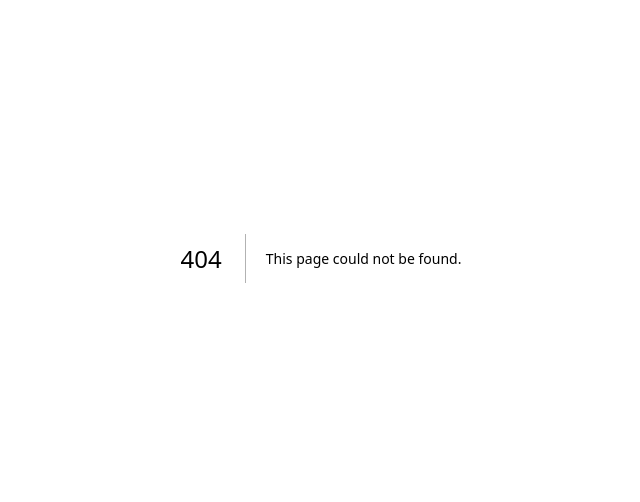
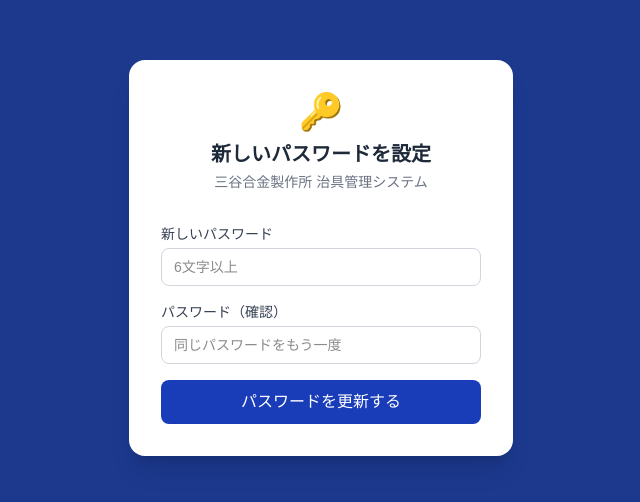
Before and after one commit to mitani38/jig-management, a Next.js app: page /auth/reset-password in a window 1280 px wide. Before the commit this address had no page. Shown: the part 142-644 px from the top of the page, without its empty margins (319-959 px from the left). Built offline with nearby package versions, Linux system fonts and the light colour scheme; no server answers.

Commit message:
Add password reset flow: /auth/confirm and /auth/reset-password

```diff
--- /dev/null
+++ b/src/app/auth/confirm/route.ts
@@ -0,0 +1,38 @@
+import { createServerClient } from '@supabase/ssr'
+import { cookies } from 'next/headers'
+import { NextRequest, NextResponse } from 'next/server'
+import type { EmailOtpType } from '@supabase/supabase-js'
+
+export async function GET(request: NextRequest) {
+  const { searchParams } = new URL(request.url)
+  const token_hash = searchParams.get('token_hash')
+  const type = searchParams.get('type') as EmailOtpType | null
+
+  if (!token_hash || !type) {
+    return NextResponse.redirect(new URL('/login', request.url))
+  }
+
+  const cookieStore = await cookies()
+  const supabase = createServerClient(
+    process.env.NEXT_PUBLIC_SUPABASE_URL!,
+    process.env.NEXT_PUBLIC_SUPABASE_ANON_KEY!,
+    {
+      cookies: {
+        getAll() { return cookieStore.getAll() },
+        setAll(cookiesToSet) {
+          cookiesToSet.forEach(({ name, value, options }) =>
+            cookieStore.set(name, value, options)
+          )
+        },
+      },
+    }
+  )
+
+  const { error } = await supabase.auth.verifyOtp({ token_hash, type })
+
+  if (error) {
+    return NextResponse.redirect(new URL('/login', request.url))
+  }
+
+  return NextResponse.redirect(new URL('/auth/reset-password', request.url))
+}
--- /dev/null
+++ b/src/app/auth/reset-password/page.tsx
@@ -0,0 +1,79 @@
+'use client'
+import { useState } from 'react'
+import { createClient } from '@/lib/supabase'
+import { useRouter } from 'next/navigation'
+
+export default function ResetPasswordPage() {
+  const [password, setPassword] = useState('')
+  const [confirm, setConfirm] = useState('')
+  const [error, setError] = useState('')
+  const [loading, setLoading] = useState(false)
+  const router = useRouter()
+  const supabase = createClient()
+
+  async function handleSubmit(e: React.FormEvent) {
+    e.preventDefault()
+    if (password !== confirm) {
+      setError('パスワードが一致しません')
+      return
+    }
+    if (password.length < 6) {
+      setError('パスワードは6文字以上で入力してください')
+      return
+    }
+    setLoading(true)
+    setError('')
+    const { error } = await supabase.auth.updateUser({ password })
+    if (error) {
+      setError('パスワードの更新に失敗しました: ' + error.message)
+      setLoading(false)
+    } else {
+      router.push('/dashboard')
+      router.refresh()
+    }
+  }
+
+  return (
+    <div className="min-h-screen flex items-center justify-center bg-blue-900 px-4">
+      <div className="bg-white rounded-2xl shadow-xl w-full max-w-sm p-8">
+        <div className="text-center mb-8">
+          <div className="text-4xl mb-2">🔑</div>
+          <h1 className="text-xl font-bold text-gray-800">新しいパスワードを設定</h1>
+          <p className="text-sm text-gray-500 mt-1">三谷合金製作所 治具管理システム</p>
+        </div>
+        <form onSubmit={handleSubmit} className="space-y-4">
+          <div>
+            <label className="block text-sm font-medium text-gray-700 mb-1">新しいパスワード</label>
+            <input
+              type="password"
+              value={password}
+              onChange={e => setPassword(e.target.value)}
+              required
+              className="w-full border border-gray-300 rounded-lg px-3 py-2 text-sm focus:outline-none focus:ring-2 focus:ring-blue-500"
+              placeholder="6文字以上"
+            />
+          </div>
+          <div>
+            <label className="block text-sm font-medium text-gray-700 mb-1">パスワード（確認）</label>
+            <input
+              type="password"
+              value={confirm}
+              onChange={e => setConfirm(e.target.value)}
+              required
+              className="w-full border border-gray-300 rounded-lg px-3 py-2 text-sm focus:outline-none focus:ring-2 focus:ring-blue-500"
+              placeholder="同じパスワードをもう一度"
+            />
+          </div>
+          {error && <p className="text-red-500 text-sm">{error}</p>}
+          <button
+            type="submit"
+            disabled={loading}
+            className="w-full bg-blue-800 text-white py-2.5 rounded-lg font-medium hover:bg-blue-700 transition disabled:opacity-50"
+          >
+            {loading ? '更新中...' : 'パスワードを更新する'}
+          </button>
+        </form>
+      </div>
+    </div>
+  )
+}
--- a/src/middleware.ts
+++ b/src/middleware.ts
@@ -26,6 +26,7 @@ export async function middleware(request: NextRequest) {
   const isLoginPage = request.nextUrl.pathname === '/login'
   const isPublicPath = request.nextUrl.pathname.startsWith('/_next') ||
     request.nextUrl.pathname.startsWith('/api') ||
+    request.nextUrl.pathname.startsWith('/auth/') ||
     request.nextUrl.pathname === '/manifest.json' ||
     request.nextUrl.pathname.startsWith('/icons')
 
```
